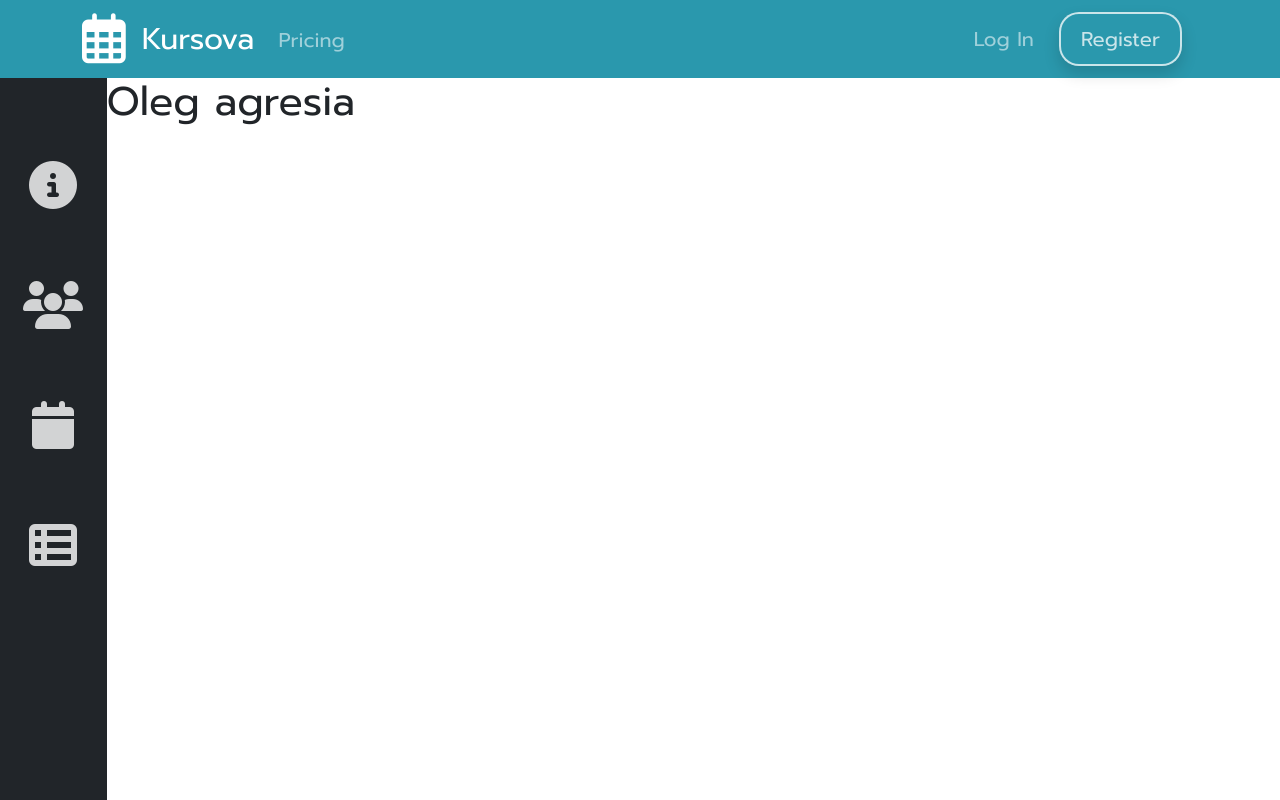
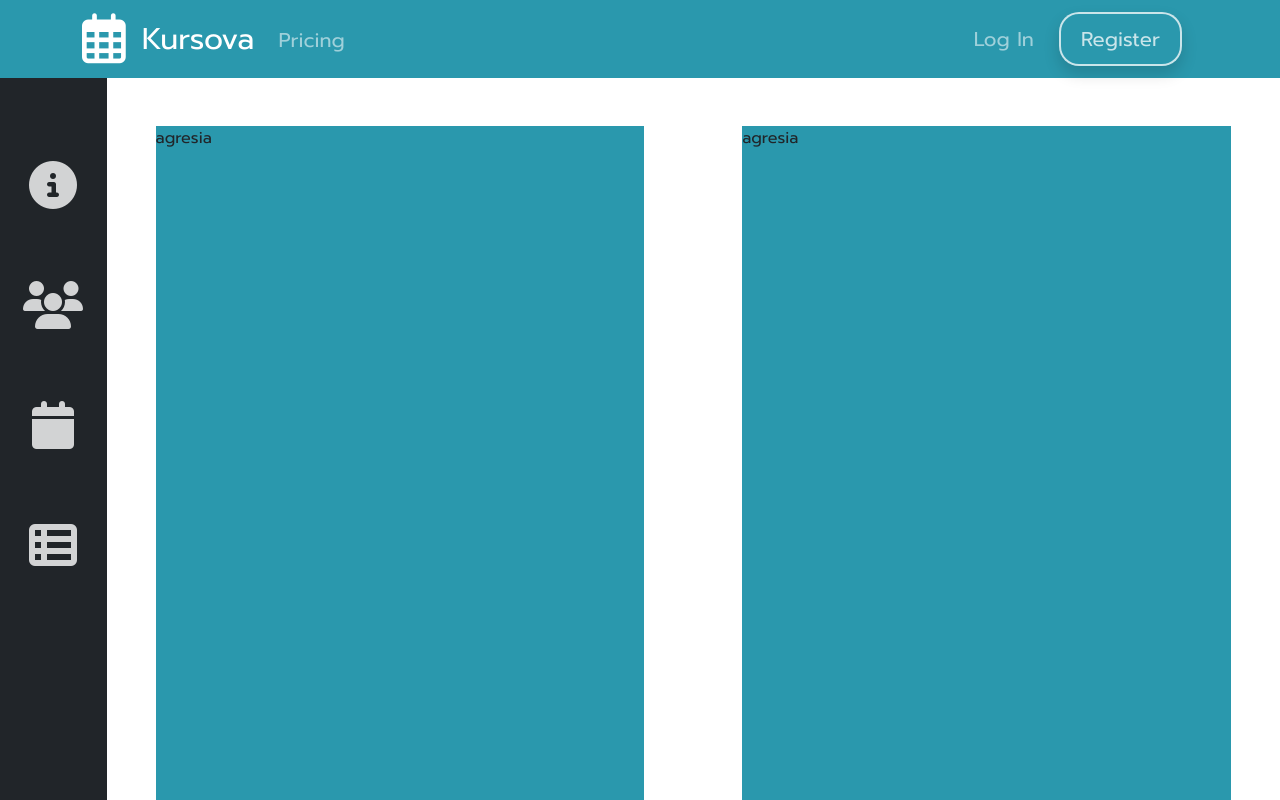
Before and after one commit to Pixel147/kursach, an Angular app in the folder angular/: page /ownerInfo in a window 1280 px wide. Shown: the top 800 px of the page. Built offline with nearby package versions, Linux system fonts and the light colour scheme.

Commit message:
fixed menu

```diff
--- a/angular/src/app/owner-info-panel/owner-info-panel.component.css
+++ b/angular/src/app/owner-info-panel/owner-info-panel.component.css
@@ -17,9 +17,7 @@ body
 
 .menu
 {
-  height: 951px;
-  position: fixed;
-  position: relative;
+  position: relative!important;
   z-index: 0!important;
 }
 
@@ -47,7 +45,24 @@ body
   }
 }
 
-/*important to add z-index to all pages*/
+/*////////////////////////////////*/
+
+.block
+{
+    height: 900px;
+    background-color: #2A98AD;
+}
+
+
+
+
+
+
+
+
+
+/*////////////////////////////////*/
+
 .footer
 {
   z-index: 1;
--- a/angular/src/app/owner-info-panel/owner-info-panel.component.html
+++ b/angular/src/app/owner-info-panel/owner-info-panel.component.html
@@ -1,7 +1,7 @@
 <div class="cover d-flex">
 
-  <div class="d-flex col-1 justify-content-center p-0 bg-dark menu">
-    <ul class="list d-flex flex-column align-items-center ps-0 pt-5 menu-covered">
+  <div class="d-flex col-1 justify-content-center p-0 bg-dark menu position-relative">
+    <ul class="list d-flex flex-column align-items-center ps-0 pt-5 menu-covered position-fixed">
       <li class="pt-5 pb-5 ps-5 pe-5">
         <a href="/ownerInfo" class="w-100 h-100">
           <i class="fa-solid fa-circle-info icon" style="scale: 3; color: white; opacity: 0.8;"></i>
@@ -26,8 +26,13 @@
   </div>
 
 
-  <div class="col-11">
-    <h1>Oleg agresia</h1>
+  <div class="col-11 d-flex justify-content-around pt-5 pb-5">
+    <div class="block col-5">
+      agresia
+    </div>
+    <div class="block col-5">
+      agresia
+    </div>
   </div>
 </div>
 
```
